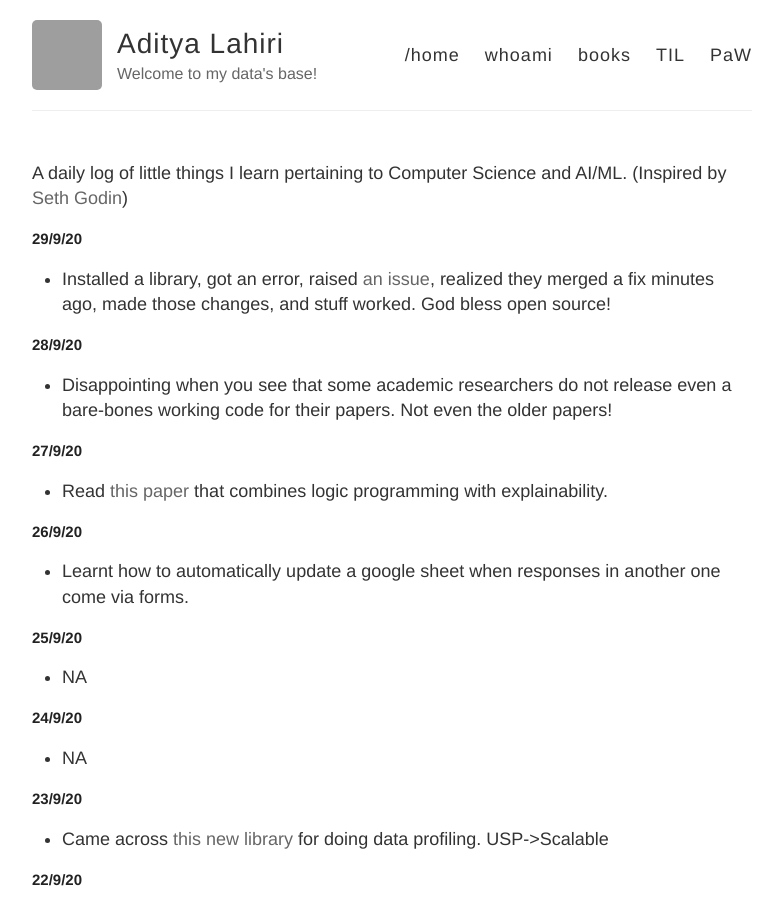
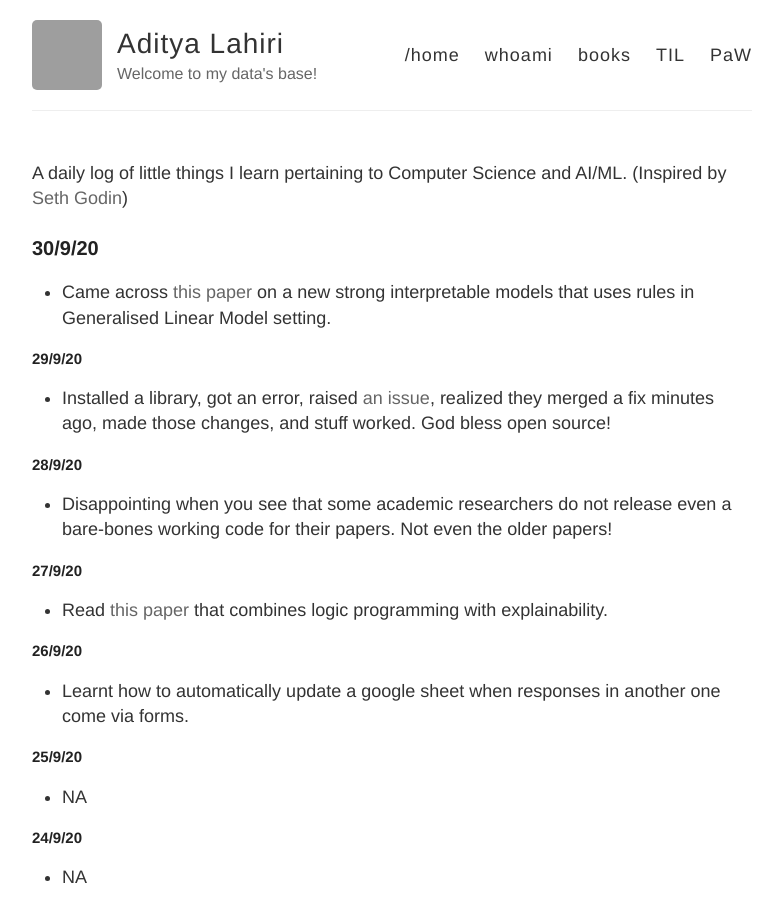
Before and after one commit to adityalahiri/adityalahiri.github.io, a Jekyll site: the page built from TIL.md, in a window 1280 px wide and 900 px high. Shown: the whole window, without its empty margins (248-1030 px from the left). Built offline with Jekyll 4.4.1, drawn with Linux system fonts in a browser that asks for light colours; our own code applies the rules of GitHub Pages for plain Markdown files; grey boxes are pictures that could not be loaded.

Commit message:
Update for 30/9

```diff
--- a/TIL.md
+++ b/TIL.md
@@ -1,5 +1,9 @@
 A daily log of little things I learn pertaining to Computer Science and AI/ML.
 (Inspired by [Seth Godin](https://seths.blog/))
+
+# 30/9/20
+
+* Came across [this paper](http://proceedings.mlr.press/v97/wei19a/wei19a.pdf) on a new strong interpretable models that uses rules in Generalised Linear Model setting.
 
 ## 29/9/20
 
```
